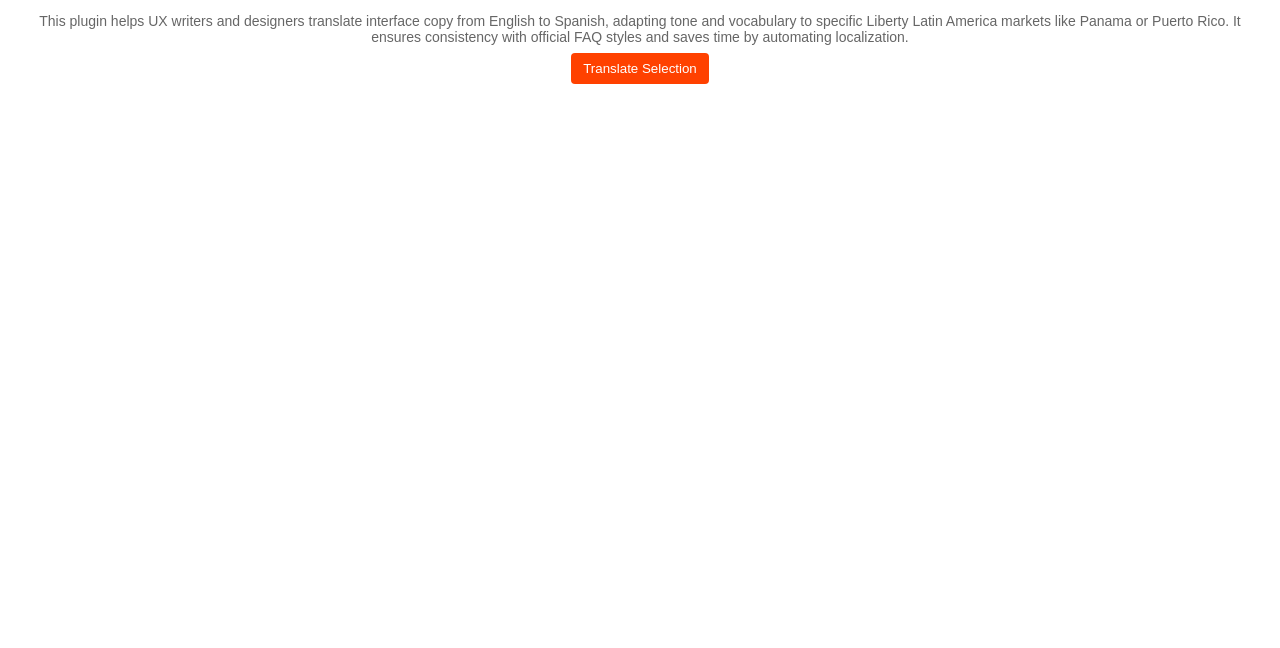
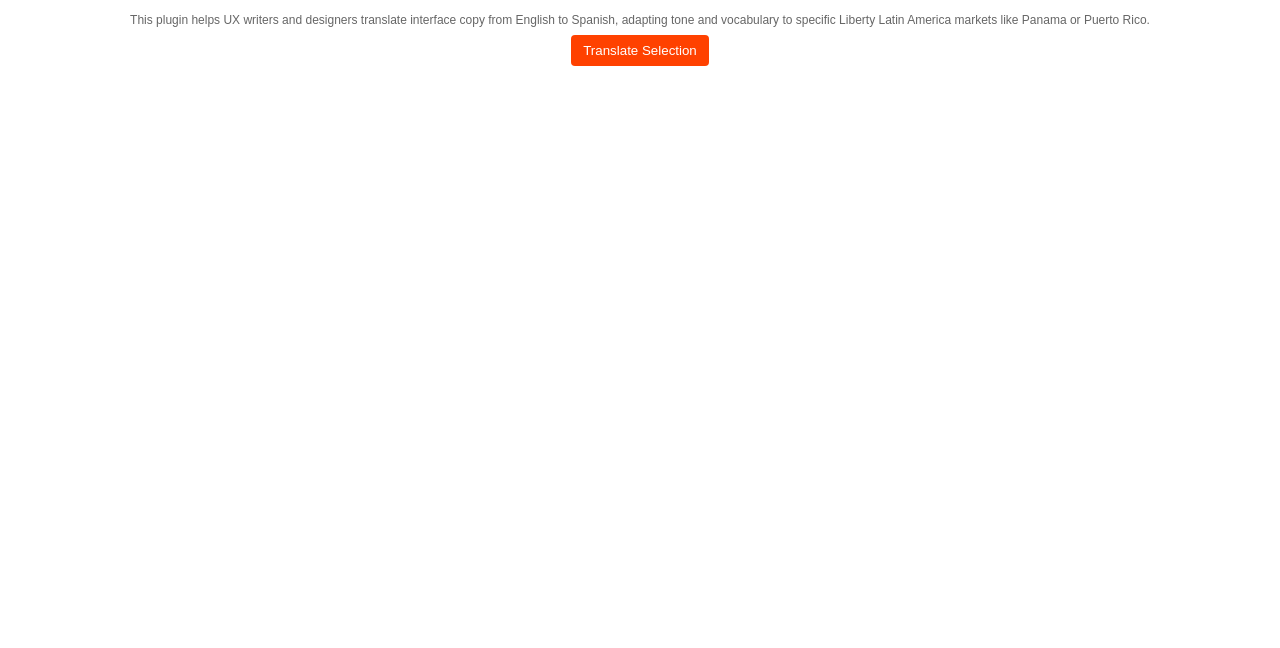
Before and after one commit to paulitzim/api-translate, a plain HTML site: page ui.html in a window 1280 px wide. Shown: the part 152-800 px from the top of the page. Drawn offline with Linux system fonts and the light colour scheme.

Commit message:
desc changes

```diff
--- a/ui.html
+++ b/ui.html
@@ -39,8 +39,8 @@
   <h2 style="font-family: Inter, sans-serif; font-size: 16px; margin-top: 8px;">LLA UX Translator</h2>
 </div>
 <div style="text-align: center;">
-  <p style="margin: 8px; font-size: 14px; color: #666;">
-This plugin helps UX writers and designers translate interface copy from English to Spanish, adapting tone and vocabulary to specific Liberty Latin America markets like Panama or Puerto Rico. It ensures consistency with official FAQ styles and saves time by automating localization.
+  <p style="margin: 8px; font-size: 12px; color: #666;">
+This plugin helps UX writers and designers translate interface copy from English to Spanish, adapting tone and vocabulary to specific Liberty Latin America markets like Panama or Puerto Rico.
 </p>
 
   <button id="translate-btn">Translate Selection</button>
```
